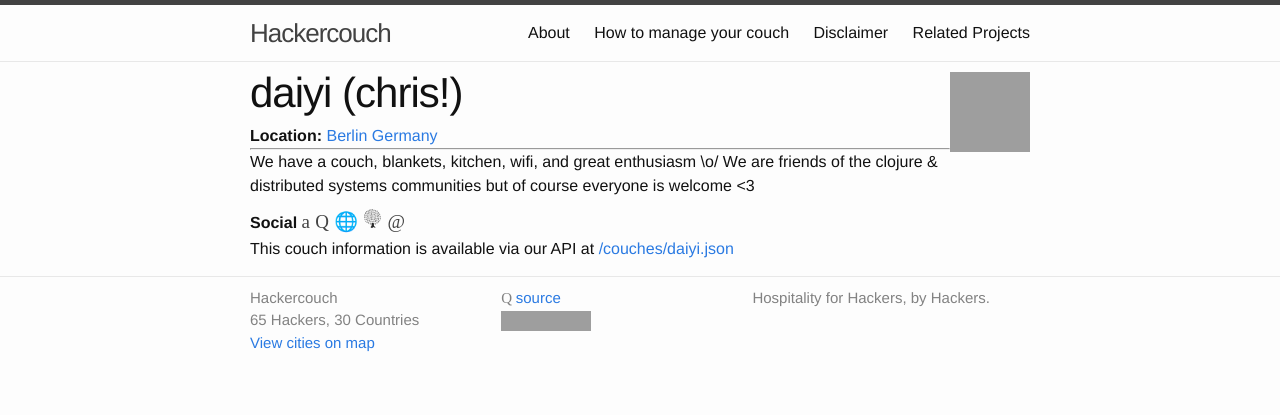
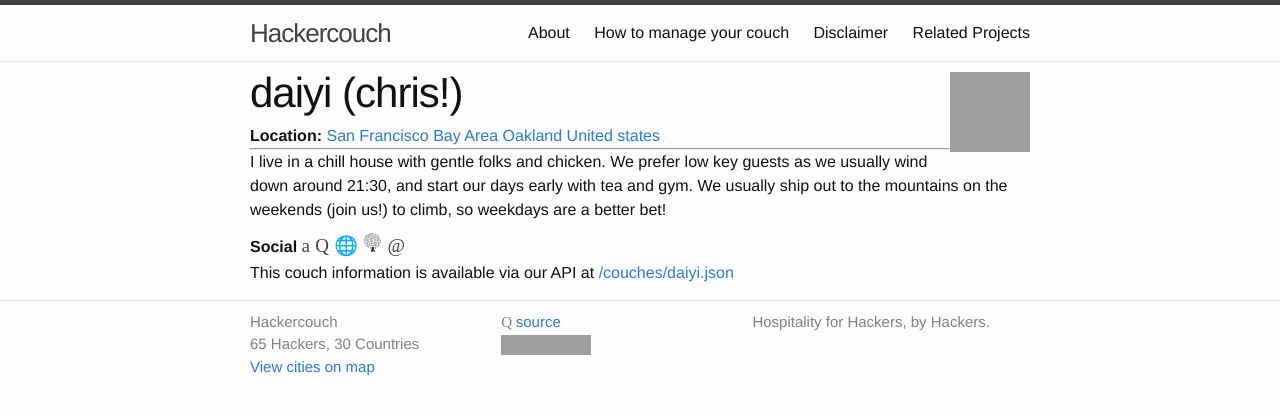
Before and after one commit to hackercouch/hackercouch, a Jekyll site: the page built from _couches/daiyi.md, in a window 1280 px wide, cut to the strip 0-415 px from the top of the page. Built offline with Jekyll 4.4.1, drawn with Linux system fonts in a browser that asks for light colours; some web fonts are replaced; grey boxes are pictures that could not be loaded.

Commit message:
daiyi -> oakland \o/

```diff
--- a/_couches/daiyi.md
+++ b/_couches/daiyi.md
@@ -1,12 +1,13 @@
 ---
 name: daiyi (chris!)
-city: Berlin
-country: DE
+city: Oakland
+region: San Francisco Bay Area
+country: US
 email: root@daiyi.co
 github: daiyi
 twitter: daiyitastic
-website: http://daiyi.co
+website: https://daiyi.co
 trustroots: daiyi
 ---
 
-We have a couch, blankets, kitchen, wifi, and great enthusiasm \o/ We are friends of the clojure & distributed systems communities but of course everyone is welcome <3
+I live in a chill house with gentle folks and chicken. We prefer low key guests as we usually wind down around 21:30, and start our days early with tea and gym. We usually ship out to the mountains on the weekends (join us!) to climb, so weekdays are a better bet!
```
